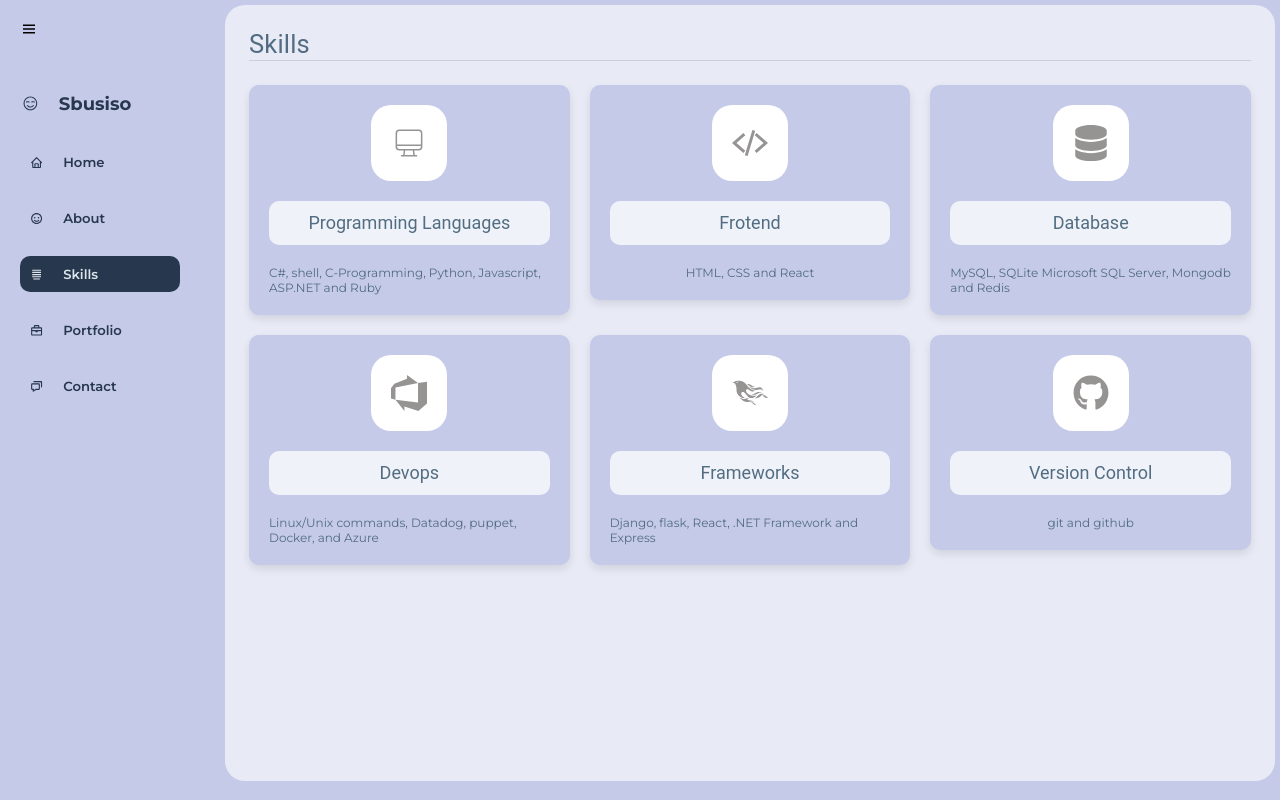
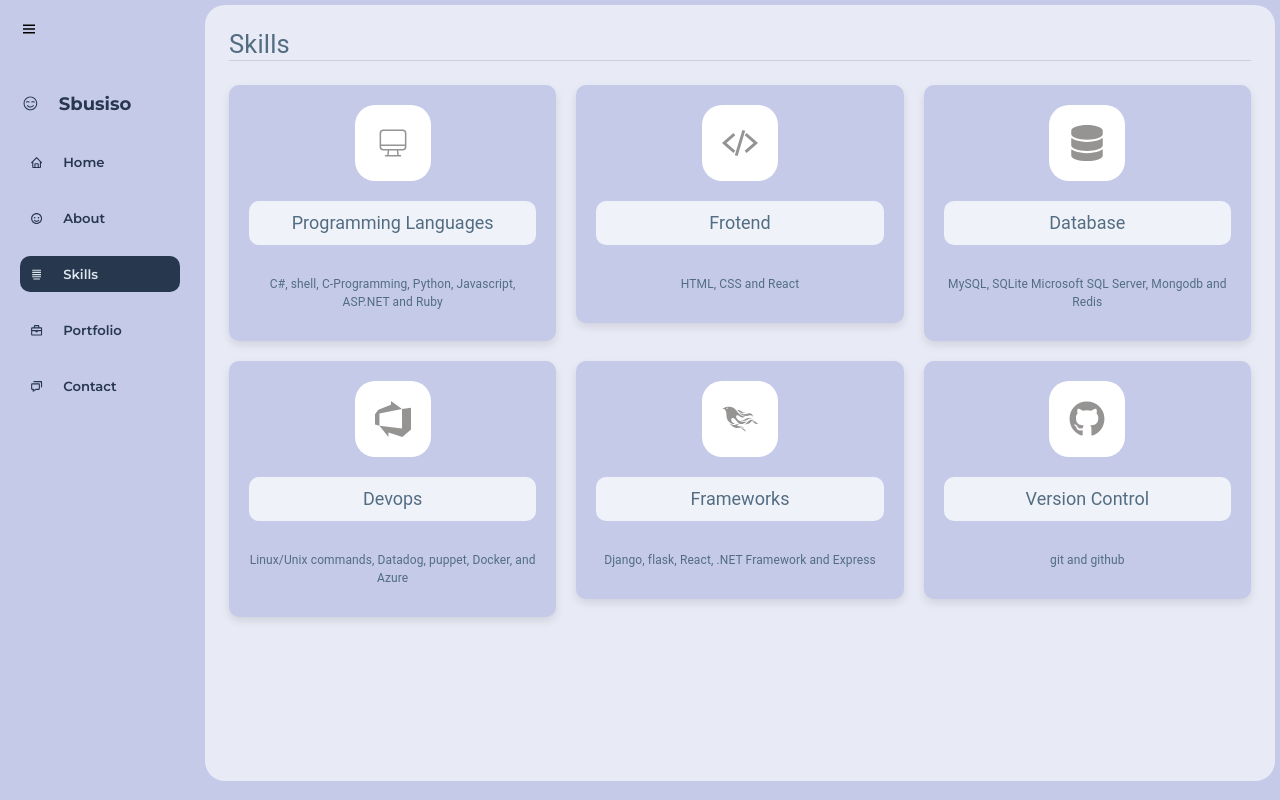
Before and after one commit to Mdlalose4life/Portfolio, a React (Vite) app: page /skills in a window 1280 px wide. Built offline with nearby package versions, Linux system fonts and the light colour scheme.

Commit message:
The space

```diff
--- a/src/App.css
+++ b/src/App.css
@@ -12,7 +12,7 @@
     padding: 2rem;
     display: flex;
     gap: 1.5rem;
-    margin-left: 220px;
+    margin-left: 200px;
     transition: margin-left 0.3s ease;
 }
 
--- a/src/components/Skills.jsx
+++ b/src/components/Skills.jsx
@@ -3,22 +3,21 @@ import Divider from '@mui/material/Divider';
 import { Typography } from '@mui/material';
 import { CiDesktop } from "react-icons/ci";
 import { SiAzuredevops } from "react-icons/si";
-import { IoCodeSlashSharp  } from "react-icons/io5";
+import { IoCodeSlashSharp } from "react-icons/io5";
 import { FaDatabase } from "react-icons/fa6";
 import { FaPhoenixFramework } from "react-icons/fa";
 import { FaGithub } from "react-icons/fa";
 import '../styles/skills.css'
 
-
 const skills = [
   {
     title: 'Programming Languages',
-    icons: <CiDesktop/>,
+    icons: <CiDesktop />,
     des: 'C#, shell, C-Programming, Python, Javascript, ASP.NET and Ruby'
   },
   {
     title: 'Frotend',
-    icons: <IoCodeSlashSharp  />,
+    icons: <IoCodeSlashSharp />,
     des: 'HTML, CSS and React'
   },
   {
@@ -28,7 +27,7 @@ const skills = [
   },
   {
     title: 'Devops',
-    icons: <SiAzuredevops/>,
+    icons: <SiAzuredevops />,
     des: 'Linux/Unix commands, Datadog, puppet, Docker, and Azure'
   },
   {
@@ -38,15 +37,16 @@ const skills = [
   },
   {
     title: 'Version Control',
-    icons: <FaGithub/>,
+    icons: <FaGithub />,
     des: 'git and github'
   }
 ]
+
 const Skills = () => {
   return (
     <div className='skills--page--tittle'>
       <Typography variant='h4'>Skills</Typography>
-      <Divider/>
+      <Divider />
       <div className='skills--container'>
         {skills.map((item) => (
           <div className="skills">
@@ -54,7 +54,7 @@ const Skills = () => {
             <div className='skills--title'>
               <Typography variant='h5'>{item.title}</Typography>
             </div>
-          <Typography variant='h7'>{item.des}</Typography>
+            <Typography className='skills--description'>{item.des}</Typography>
           </div>
         ))}
       </div>
--- a/src/styles/About.css
+++ b/src/styles/About.css
@@ -22,7 +22,7 @@
   line-height: 1.7;
   font-size: small;
   margin-bottom: 20px;
-  width: 96%;
+  width: 98%;
 }
 
 .about--me--card > hr {
@@ -121,7 +121,7 @@
   flex: 3;
   flex: calc(33.333% - 20px);
   display: flex;
-  gap: 40px;
+  gap: 50px;
   width: 100%;
 }
 
--- a/src/styles/skills.css
+++ b/src/styles/skills.css
@@ -1,8 +1,9 @@
-/* Cards containter */
-.skills--page--tittle{
+/* Cards container */
+.skills--page--tittle {
     color: #526d82;
 }
-.skills--container{
+
+.skills--container {
     display: flex;
     flex-wrap: wrap;
     gap: 20px;
@@ -11,7 +12,7 @@
     align-items: flex-start;
 }
 
-.skills{
+.skills {
     flex: 3;
     flex: calc(33.333% - 20px);
     background: #C5CAE9;
@@ -25,11 +26,12 @@
     box-shadow: 0 4px 8px rgba(0, 0, 0, 0.1);
 }
 
-.skills:hover{
+.skills:hover {
     transform: scale(1.04);
     cursor: pointer;
 }
-.skills--cover{
+
+.skills--cover {
     background: #fff;
     font-size: 3rem;
     display: flex;
@@ -40,7 +42,7 @@
     color: #969393;
 }
 
-.skills--title{
+.skills--title {
     background: #ffffffc0;
     width: 100%;
     text-align: center;
@@ -50,7 +52,25 @@
     border-radius: 10px;
 }
 
-.skills--dec{
-    align-items: center;
-    display: flex;
+.skills--description {
+    position: relative;
+    font-size: 14px;
+    color: #526d82;
+    text-align: center;
+    width: 100%;
+    padding: 10px 0;
 }
+
+.skills--description::before {
+    content: "";
+    position: absolute;
+    left: 50%;
+    top: 50%;
+    width: 0;
+    height: 0;
+    margin-left: -50%;
+    border-left: 10px solid transparent;
+    border-right: 10px solid transparent;
+    border-top: 10px solid #C5CAE9;
+    transform: translateX(-50%);
+}
```
Lines whose indentation alone changed are shown as unchanged.
